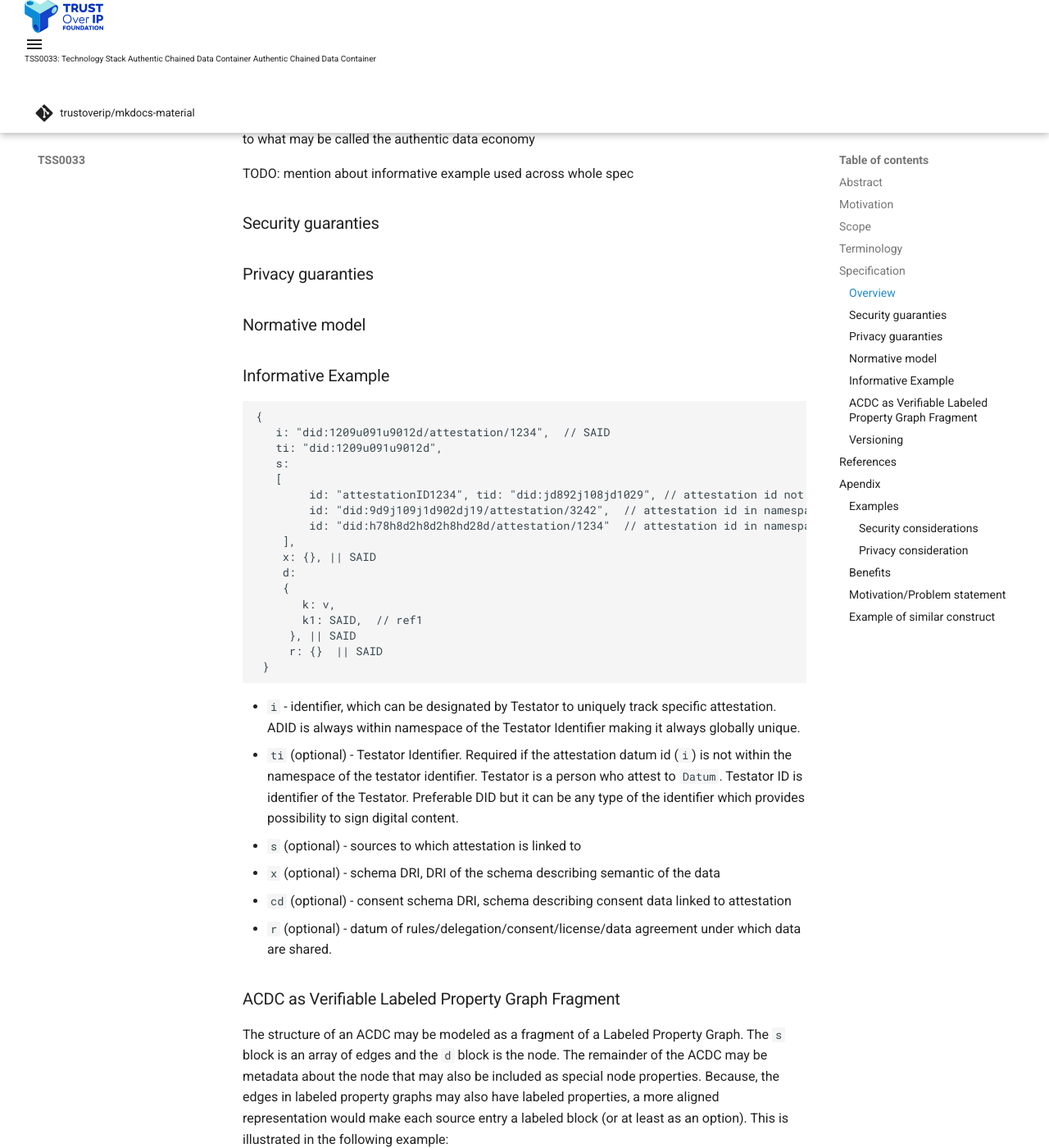
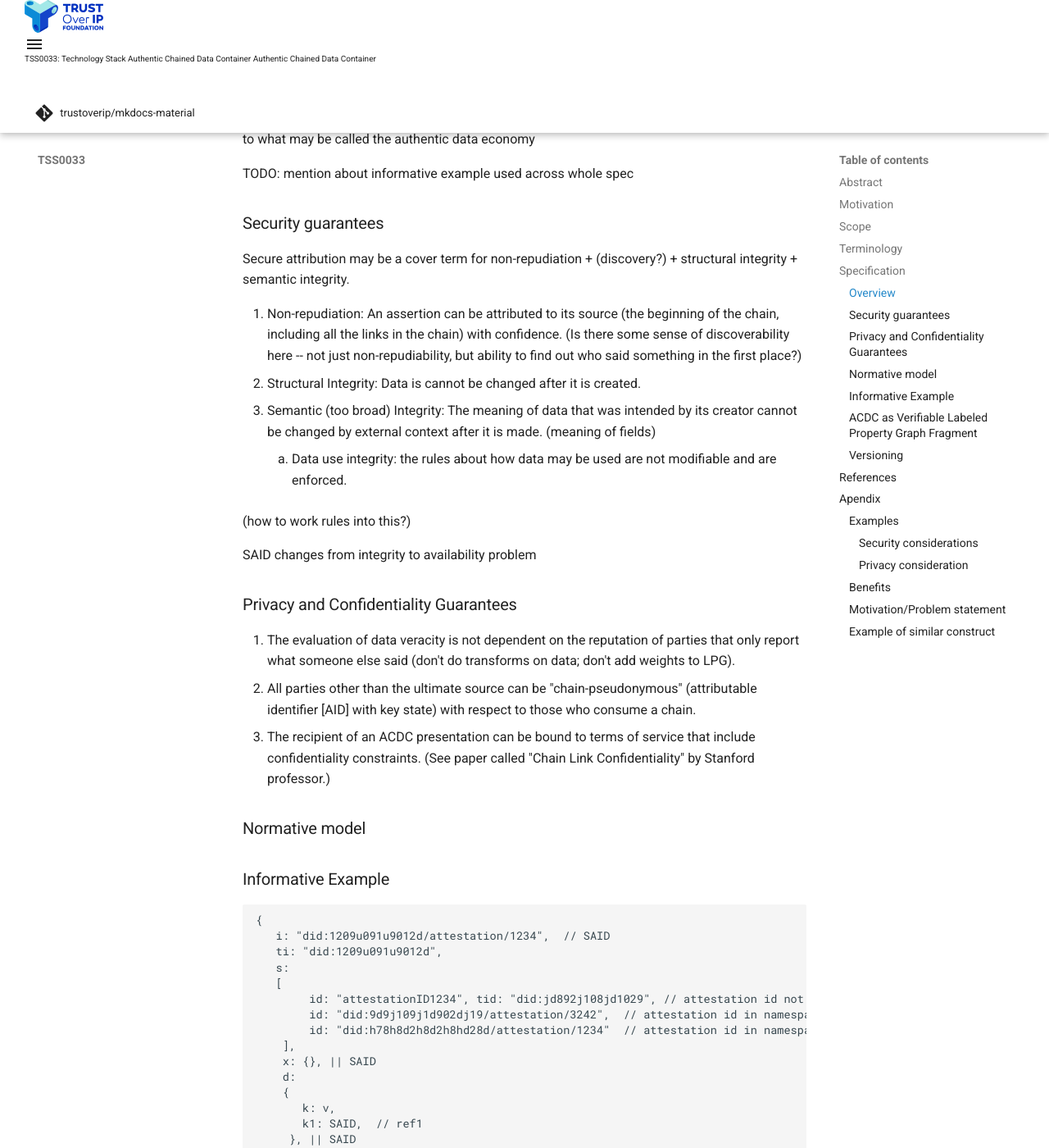
Before and after one commit to trustoverip/TSS0033-technology-stack-acdc, an MkDocs documentation site: the page built from docs/index.md, in a window 1280 px wide and 1400 px high, scrolled down 1970 px. Shown: the whole window at 82% size. Built offline with MkDocs 1.6.1 and Material for MkDocs 9.7.7, drawn with Linux system fonts in a browser that asks for light colours; comment, search, counter and statistics services are not loaded; some of the changed text lies outside the part shown.

Commit message:
Beginning of security and privacy guarantee sections
Signed-off-by: dhh1128 <daniel.hardman@sicpa.com>

```diff
--- /dev/null
+++ b/acdc-glossary.json
@@ -0,0 +1,6 @@
+{
+    "title": "ACDC Glossary",
+    "sources": [
+        { "wiki": "acdc-tf-terms.git" },
+    ]
+}
--- a/docs/index.md
+++ b/docs/index.md
@@ -42,9 +42,24 @@ implementation standard specification. The current targeted concrete implementat
 
 TODO: mention about informative example used across whole spec
 
-### Security guaranties
+### Security guarantees
 
-### Privacy guaranties
+Secure attribution may be a cover term for non-repudiation + (discovery?) + structural integrity + semantic integrity.
+
+1. Non-repudiation: An assertion can be attributed to its source (the beginning of the chain, including all the links in the chain) with confidence. (Is there some sense of discoverability here -- not just non-repudiability, but ability to find out who said something in the first place?)
+1. Structural Integrity: Data is cannot be changed after it is created.
+1. Semantic (too broad) Integrity: The meaning of data that was intended by its creator cannot be changed by external context after it is made. (meaning of fields)
+    1. Data use integrity: the rules about how data may be used are not modifiable and are enforced.
+
+(how to work rules into this?)
+
+SAID changes from integrity to availability problem
+
+### Privacy and Confidentiality Guarantees
+
+1. The evaluation of data veracity is not dependent on the reputation of parties that only report what someone else said (don't do transforms on data; don't add weights to LPG).
+1. All parties other than the ultimate source can be "chain-pseudonymous" (attributable identifier [AID] with key state) with respect to those who consume a chain.
+1. The recipient of an ACDC presentation can be bound to terms of service that include confidentiality constraints. (See paper called "Chain Link Confidentiality" by Stanford professor.)
 
 ### Normative model
 
```
Also changed, not shown: other parts of docs/index.md (+1 -1 lines).
